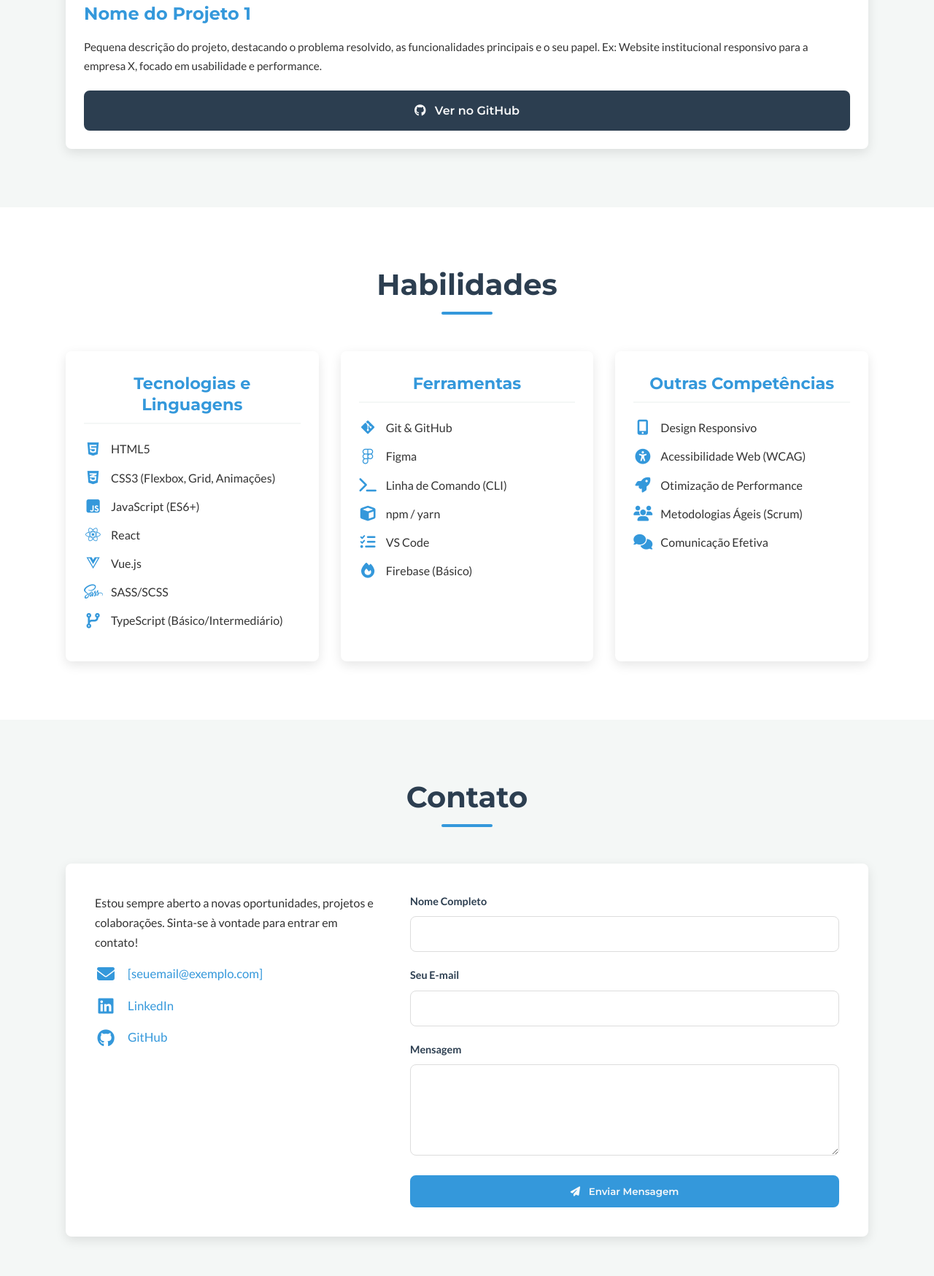
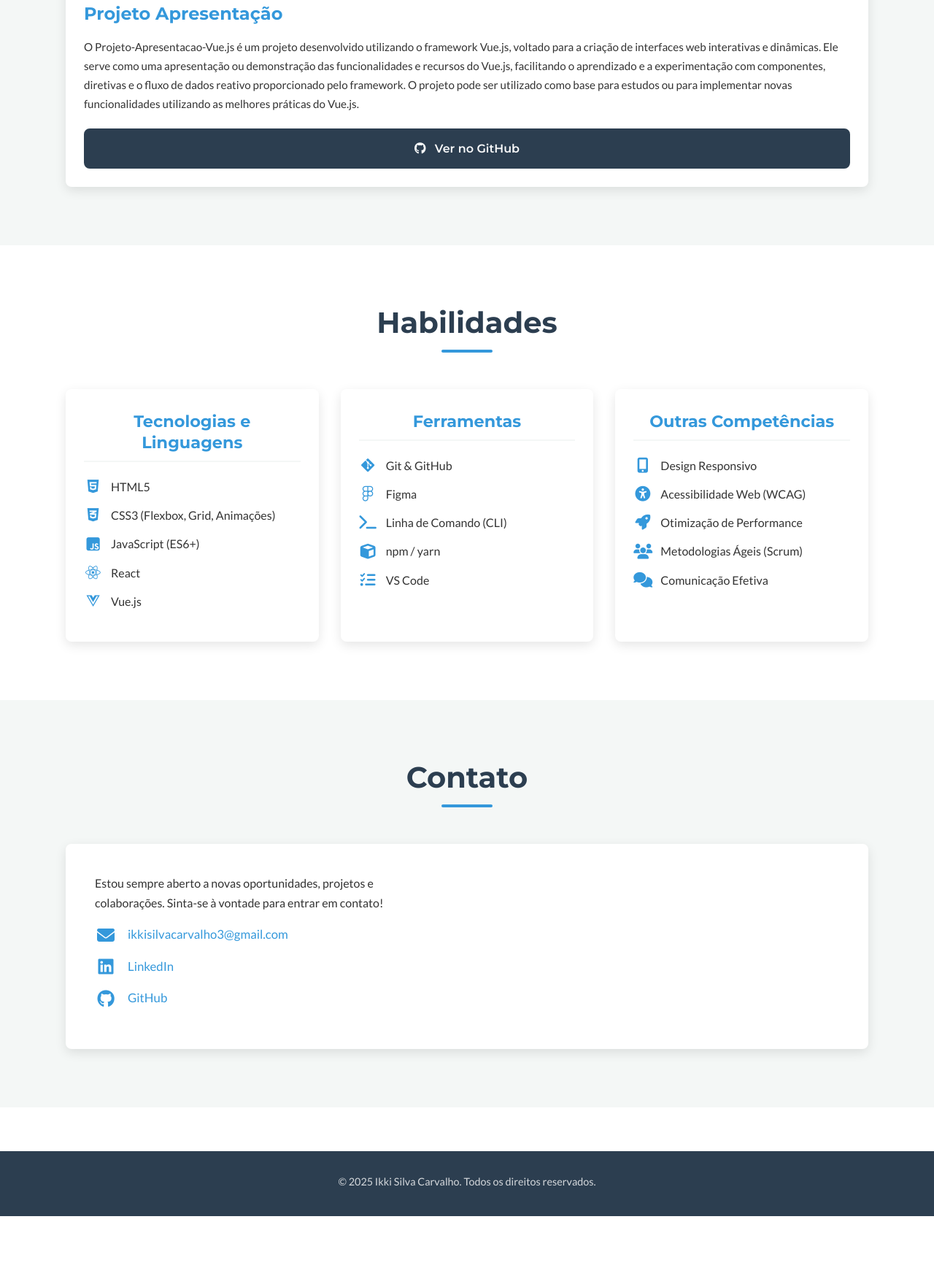
Before and after one commit to 1k151lva/1k151lva.github.io, a plain HTML site: page Index.html in a window 1280 px wide. Shown: the part 996-2744 px from the top of the page at 73% size. After the commit the page ends 2662 px from the top, so only its background shows below. Drawn offline with Linux system fonts and the light colour scheme.

Commit message:
Refactor code structure for improved readability and maintainability

```diff
--- a/Index.html
+++ b/Index.html
@@ -53,11 +53,11 @@
                 <h2 class="section-title">Meus Projetos</h2>
                 <div class="projetos-grid">
                     <div class="projeto-item">
-                        <img src="img/imagem-projeto-1.jpg" alt="Nome do Projeto 1">
+                        <img src="images\imageProjetoApresentação.png" alt="Projeto Apresentação">
                         <div class="projeto-info">
-                            <h3>Nome do Projeto 1</h3>
-                            <p>Pequena descrição do projeto, destacando o problema resolvido, as funcionalidades principais e o seu papel. Ex: Website institucional responsivo para a empresa X, focado em usabilidade e performance.</p>
-                            <a href="[link-do-repositorio-github-1]" target="_blank" class="btn btn-secondary"><i class="fab fa-github"></i> Ver no GitHub</a>
+                            <h3>Projeto Apresentação</h3>
+                            <p>O Projeto-Apresentacao-Vue.js é um projeto desenvolvido utilizando o framework Vue.js, voltado para a criação de interfaces web interativas e dinâmicas. Ele serve como uma apresentação ou demonstração das funcionalidades e recursos do Vue.js, facilitando o aprendizado e a experimentação com componentes, diretivas e o fluxo de dados reativo proporcionado pelo framework. O projeto pode ser utilizado como base para estudos ou para implementar novas funcionalidades utilizando as melhores práticas do Vue.js.</p>
+                            <a href="https://github.com/gustavosnow/Projeto-Apresentacao-Vue.js.git" target="_blank" class="btn btn-secondary"><i class="fab fa-github"></i> Ver no GitHub</a>
                             </div>
                     </div>
                 </div>
@@ -76,9 +76,7 @@
                             <li><i class="fab fa-js-square"></i> JavaScript (ES6+)</li>
                             <li><i class="fab fa-react"></i> React</li>
                             <li><i class="fab fa-vuejs"></i> Vue.js</li>
-                            <li><i class="fab fa-sass"></i> SASS/SCSS</li>
-                            <li><i class="fas fa-code-branch"></i> TypeScript (Básico/Intermediário)</li>
-                            </ul>
+                        </ul>
                     </div>
                     <div class="habilidade-categoria">
                         <h3>Ferramentas</h3>
@@ -88,8 +86,7 @@
                             <li><i class="fas fa-terminal"></i> Linha de Comando (CLI)</li>
                             <li><i class="fas fa-cube"></i> npm / yarn</li>
                             <li><i class="fas fa-tasks"></i> VS Code</li>
-                            <li><i class="fas fa-fire"></i> Firebase (Básico)</li>
-                            </ul>
+                        </ul>
                     </div>
                     <div class="habilidade-categoria">
                         <h3>Outras Competências</h3>
@@ -112,26 +109,11 @@
                     <div class="contato-info">
                         <p>Estou sempre aberto a novas oportunidades, projetos e colaborações. Sinta-se à vontade para entrar em contato!</p>
                         <ul>
-                            <li><i class="fas fa-envelope"></i> <a href="mailto:[seuemail@exemplo.com]">[seuemail@exemplo.com]</a></li>
-                            <li><i class="fab fa-linkedin"></i> <a href="https://linkedin.com/in/[seu-usuario-linkedin]" target="_blank">LinkedIn</a></li>
-                            <li><i class="fab fa-github"></i> <a href="https://github.com/[seu-usuario-github]" target="_blank">GitHub</a></li>
+                            <li><i class="fas fa-envelope"></i> <a href="mailto:ikkisilvacarvalho3@gmail.com">ikkisilvacarvalho3@gmail.com</a></li>
+                            <li><i class="fab fa-linkedin"></i> <a href="https://linkedin.com/in/ikki-silva-carvalho-0639a4323" target="_blank">LinkedIn</a></li>
+                            <li><i class="fab fa-github"></i> <a href="https://github.com/1k151lva" target="_blank">GitHub</a></li>
                             </ul>
                     </div>
-                    <form id="contact-form" class="contato-form" action="[URL_PARA_PROCESSAR_FORMULARIO]" method="POST">
-                        <div class="form-group">
-                            <label for="nome">Nome Completo</label>
-                            <input type="text" id="nome" name="nome" required>
-                        </div>
-                        <div class="form-group">
-                            <label for="email">Seu E-mail</label>
-                            <input type="email" id="email" name="email" required>
-                        </div>
-                        <div class="form-group">
-                            <label for="mensagem">Mensagem</label>
-                            <textarea id="mensagem" name="mensagem" rows="5" required></textarea>
-                        </div>
-                        <button type="submit" class="btn btn-primary"><i class="fas fa-paper-plane"></i> Enviar Mensagem</button>
-                    </form>
                 </div>
             </div>
         </section>
@@ -140,8 +122,7 @@
 
     <footer id="footer">
         <div class="container">
-            <p>&copy; <span id="currentYear"></span> [Seu Nome]. Todos os direitos reservados.</p>
-            <p>Feito com <i class="fas fa-heart" style="color: #e25555;"></i> e código.</p>
+            <p>&copy; <span id="currentYear"></span> Ikki Silva Carvalho. Todos os direitos reservados.</p>
         </div>
     </footer>
 
--- a/css/style.css
+++ b/css/style.css
@@ -248,6 +248,7 @@ img {
 
 .sobre-texto {
     flex-grow: 1;
+    text-align: justify;
 }
 
 .sobre-texto .btn {
```
Also changed, not shown: images/imageProjetoApresentação.png (added).
